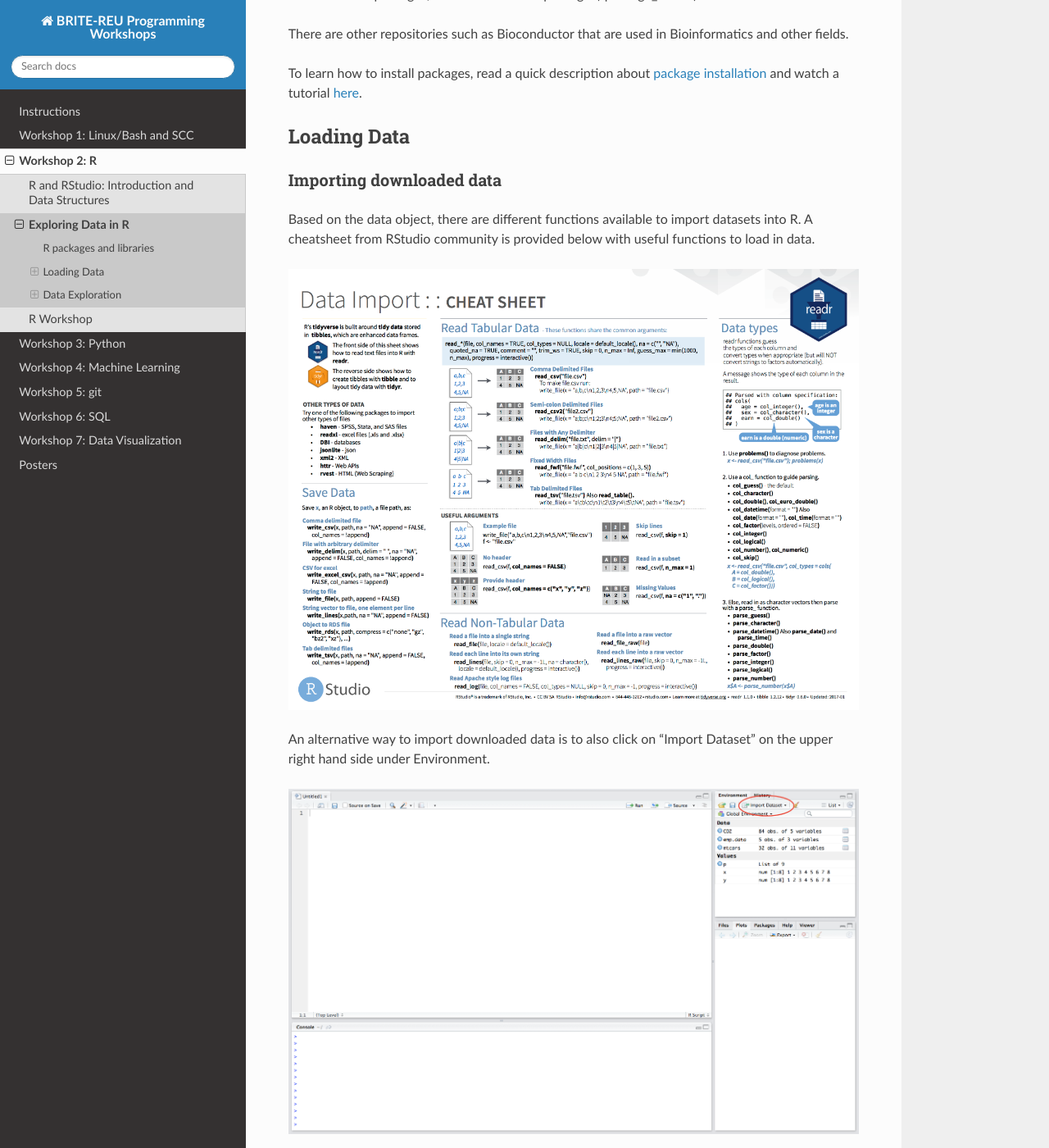
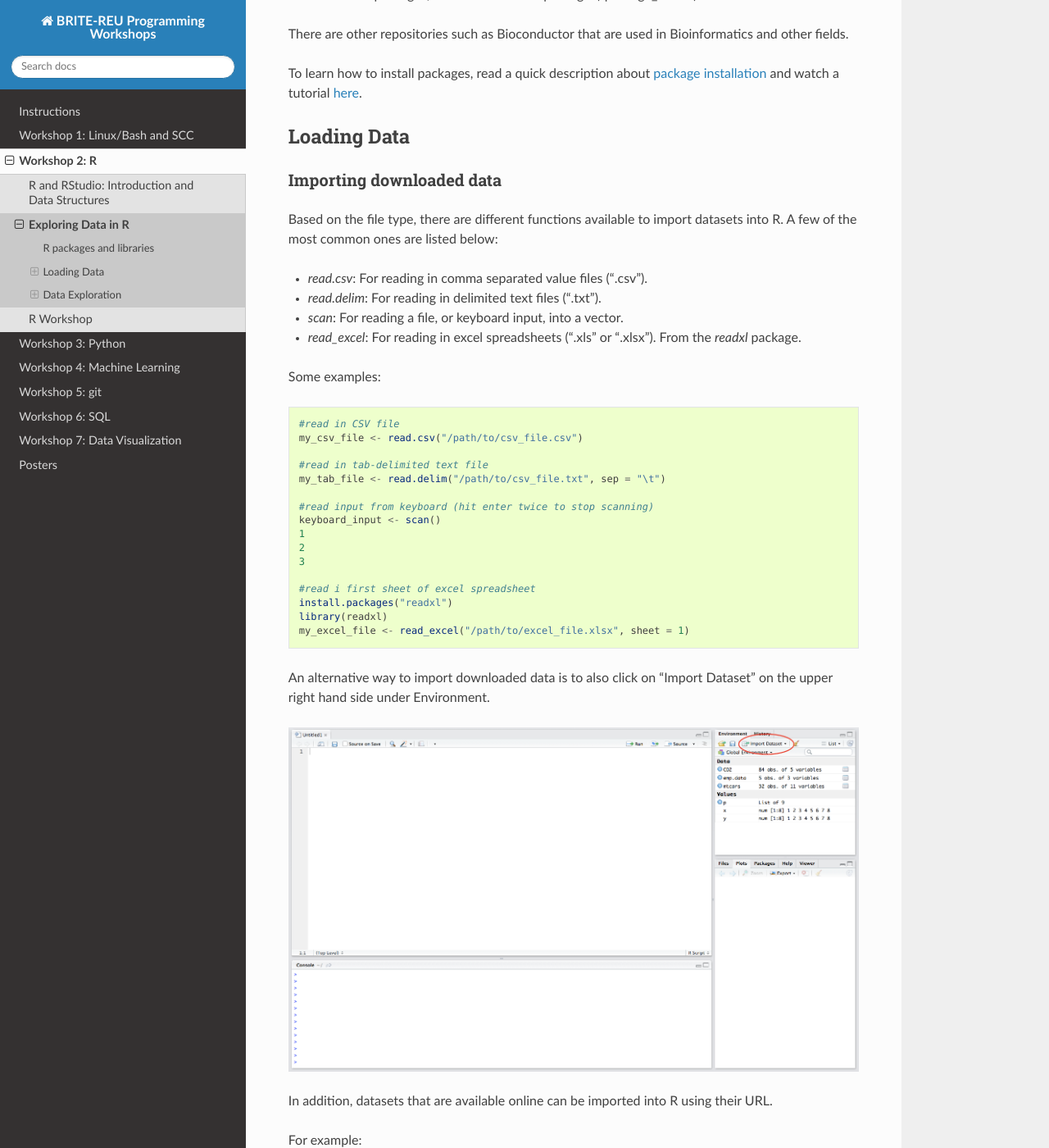
Before and after one commit to BRITE-REU/programming-workshops, a Sphinx documentation site: the page built from source/workshops/02_R/Explore_R.rst, in a window 1280 px wide and 1400 px high, scrolled down 402 px. Shown: the whole window at 82% size. Built offline with Sphinx 7.4.7 and the Read the Docs theme 2.0.0, drawn with Linux system fonts in a browser that asks for light colours; some of the changed text lies outside the part shown.

Commit message:
Outlined functions for importing data in R

```diff
--- a/source/workshops/02_R/Explore_R.rst
+++ b/source/workshops/02_R/Explore_R.rst
@@ -25,17 +25,42 @@ Loading Data
 Importing downloaded data
 **************************
 
-Based on the data object, there are different functions available to import datasets into R. A cheatsheet from RStudio community is provided below with useful functions to load in data.
+Based on the file type, there are different functions available to import datasets into R. A few of the most common ones are listed below:
 
-.. image:: images/Import_Cheatsheet.png
+* *read.csv*: For reading in comma separated value files (".csv").
+* *read.delim*: For reading in delimited text files (".txt").
+* *scan*: For reading a file, or keyboard input, into a vector.
+* *read_excel*: For reading in excel spreadsheets (".xls" or ".xlsx"). From the *readxl* package.
+
+Some examples:
+
+.. code:: R
+
+	#read in CSV file
+	my_csv_file <- read.csv("/path/to/csv_file.csv")
+
+	#read in tab-delimited text file
+	my_tab_file <- read.delim("/path/to/csv_file.txt", sep = "\t")
+
+	#read input from keyboard (hit enter twice to stop scanning)
+	keyboard_input <- scan()
+	1
+	2
+	3
+
+	#read i first sheet of excel spreadsheet
+	install.packages("readxl")
+	library(readxl)
+	my_excel_file <- read_excel("/path/to/excel_file.xlsx", sheet = 1)
+
 
 An alternative way to import downloaded data is to also click on "Import Dataset" on the upper right hand side under Environment.
 
 .. image:: images/RStudio_Console.png
 
-In addition, datasets that are available online can be imported into R using their url.
+In addition, datasets that are available online can be imported into R using their URL.
 
-For example
+For example:
 
 .. code:: R
 
@@ -58,6 +83,8 @@ For example
 	4:  4 307 1000 37.15  0
 	5:  5 307 1010 37.23  0
 	6:  6 307 1020 37.24  0
+
+Here's a helpful `cheat sheet <https://github.com/rstudio/cheatsheets/raw/master/data-import.pdf>`_ for importing data in R.
 
 *************************
 Available data sets in R
```
